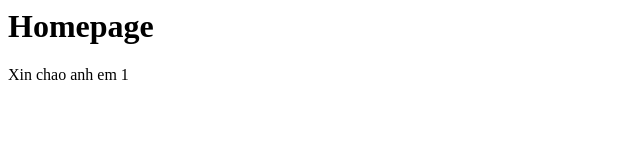
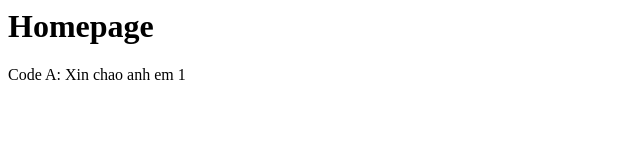
Before and after one commit to nhatphuong-1305/learn-git-1-lan3-, a plain HTML site: page index.html in a window 1280 px wide. Shown: the full height of the page, 0-640 px from the left. Drawn offline with Linux system fonts and the light colour scheme.

Commit message:
Add text to description

```diff
--- a/index.html
+++ b/index.html
@@ -1,2 +1,2 @@
 <h1>Homepage</h1>
-<p>Xin chao anh em 1</p>
+<p>Code A: Xin chao anh em 1</p>
```
